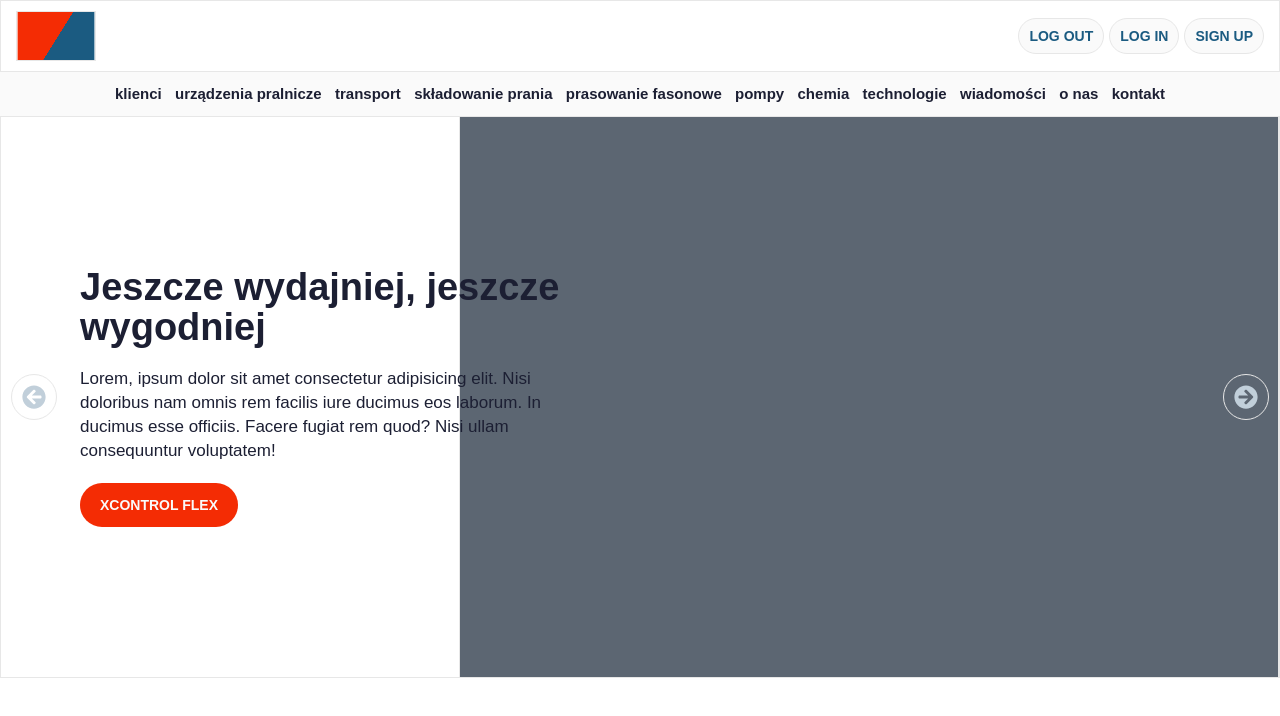
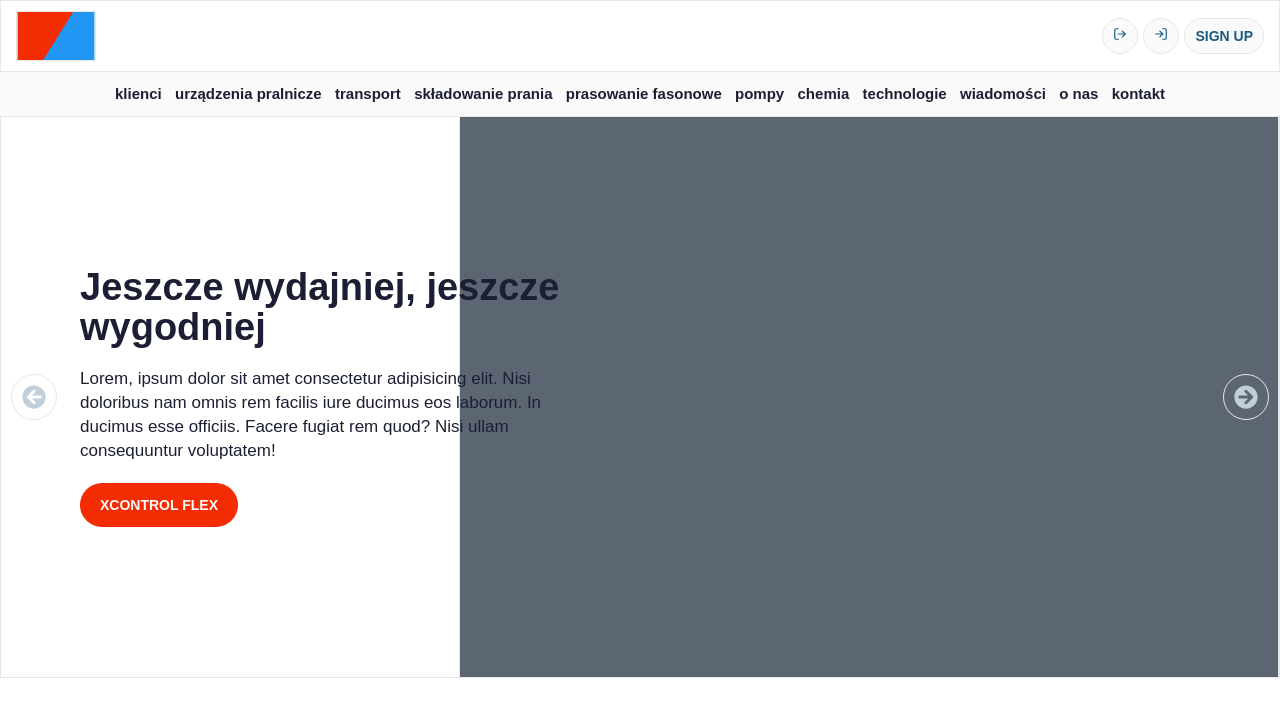
Before and after one commit to krystek77/www, a React (Create React App) app in the folder client/: page / in a window 1280 px wide. Shown: the top 716 px of the page. Built offline with nearby package versions, Linux system fonts and the light colour scheme; a web font is replaced by a local one.

Commit message:
Replace text bay icons

```diff
--- a/client/src/components/Authmenu.js
+++ b/client/src/components/Authmenu.js
@@ -1,4 +1,5 @@
 import { NavLink as Link } from 'react-router-dom';
+import { FiLogOut, FiLogIn } from 'react-icons/fi';
 import { useNavigationContext } from '../contexts/navigation';
 function Authmenu({ sidebar }) {
   const { closeSidebar, closeSubmenu } = useNavigationContext();
@@ -10,12 +11,12 @@ function Authmenu({ sidebar }) {
     <ul className={`auth-menu ${sidebar && 'auth-menu--sidebar'}`}>
       <li className='auth-menu__item'>
         <Link className='auth-menu__link' to='/logout' onClick={close}>
-          log out
+          <FiLogOut />
         </Link>
       </li>
       <li className='auth-menu__item'>
         <Link className='auth-menu__link' to='/login' onClick={close}>
-          log in
+          <FiLogIn />
         </Link>
       </li>
       <li className='auth-menu__item'>
```
Also changed, not shown: client/public/assets/images/logo_test.svg.
